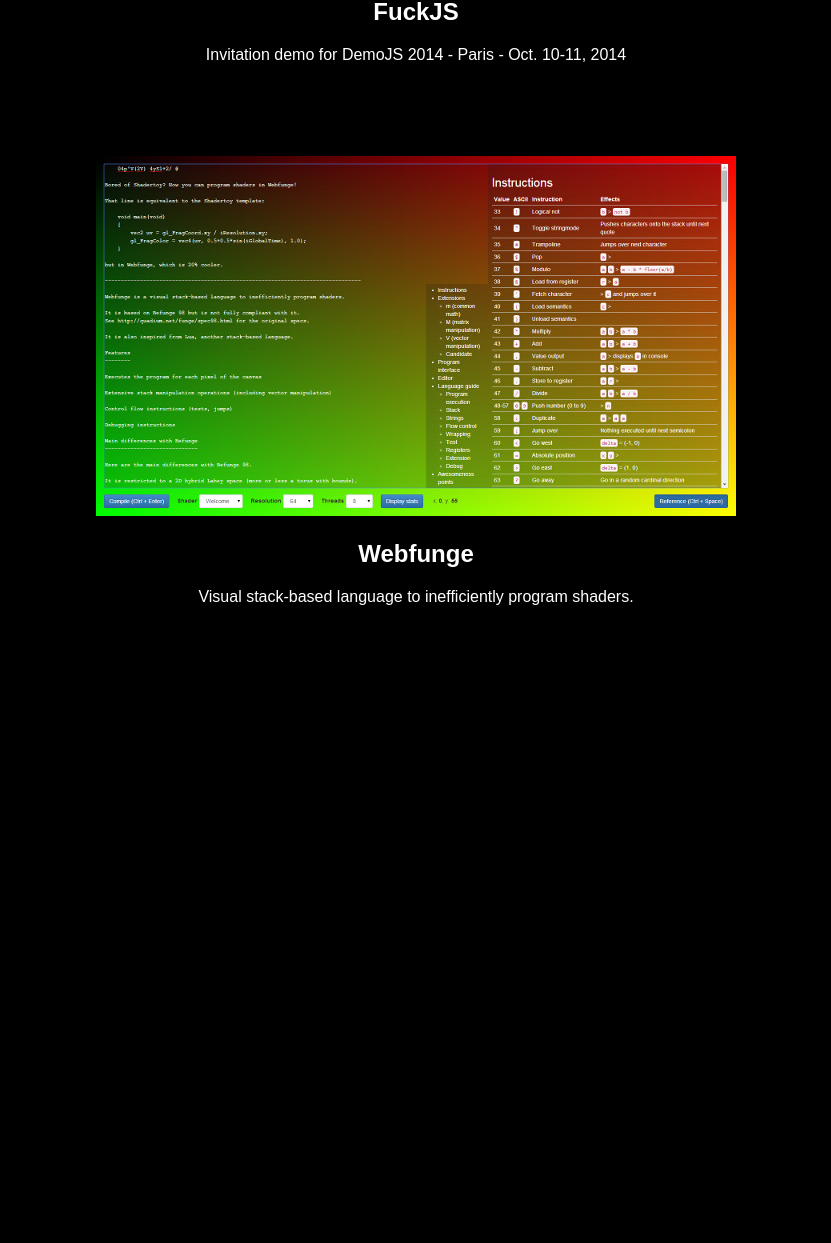
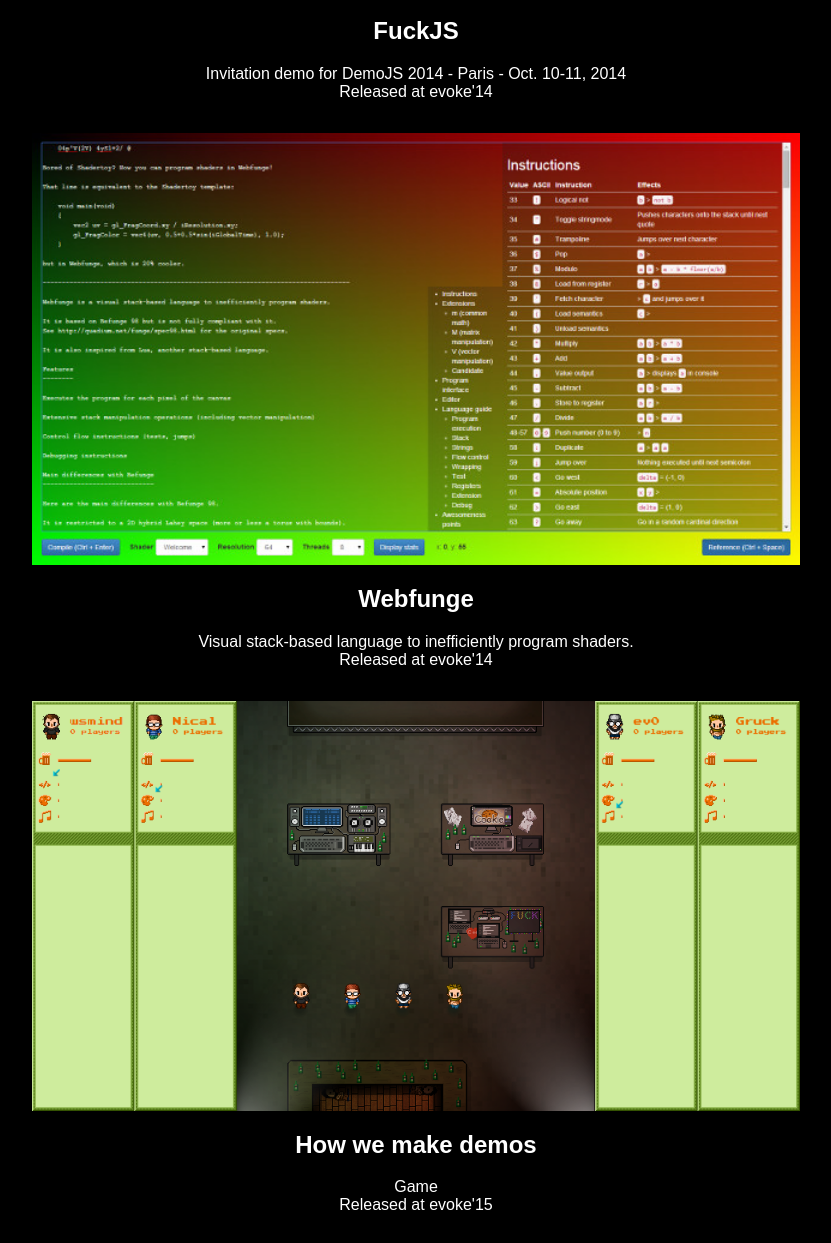
Before and after one commit to wsmind/tmp.graphics, a website: page public/releases/index.html in a window 1280 px wide. Shown: the part 525-1768 px from the top of the page, without its empty margins (224-1055 px from the left). Before the commit the page ends 1212 px from the top, so only its background shows below. Drawn offline with Linux system fonts and the light colour scheme; a web font is replaced by a local one.

Commit message:
add evoke15 releases

```diff
--- a/public/releases/index.html
+++ b/public/releases/index.html
@@ -5,6 +5,7 @@
     <title>Releases / tmp</title>
     <link href='http://fonts.googleapis.com/css?family=Droid+Sans' rel='stylesheet' type='text/css'>
     <style>
+
 body, div {
   background: #000;
   color: #fff;
@@ -15,12 +16,10 @@
 }
 
 a {
-	border: 1px solid #000;
+  text-decoration: none;
   color: white;
-	display: inline-block;
-	max-width: 640px;
-	padding: 10px;
-	text-decoration: none;
+  box-sizing: border-box;
+  color: gray;
 }
 
 a:hover {
@@ -28,7 +27,7 @@
 }
 
 article {
-	margin: 70px 10px;
+  margin-top: 2em;
 }
 
 h1, h2 {
@@ -36,21 +35,47 @@
 }
 
 img {
-	max-width: 100%;
+  max-width: 90%;
+  width: 60%;
+  display: block;
+  margin: 0 auto;
 }
+
     </style>
   </head>
   <body>
     <h1>Releases</h1>
-		<article><a href="fuckjs/">
+    <article>
+      <a href="fuckjs/">
         <img src="fuckjs/fuckjs.png"/>
+      </a>
       <h2>FuckJS</h2>
       <div>Invitation demo for DemoJS 2014 - Paris - Oct. 10-11, 2014</div>
-		</a></article>
-		<article><a href="http://webfunge.bloutiouf.com/">
+      <div>Released at evoke'14</div>
+    </article>
+    <article>
+      <a href="http://webfunge.bloutiouf.com/">
         <img src="webfunge/webfunge.jpg"/>
+      </a>
       <h2>Webfunge</h2>
       <div>Visual stack-based language to inefficiently program shaders.</div>
-		</a></article>
+      <div>Released at evoke'14</div>
+    </article>
+    <article>
+      <a href="https://github.com/Bloutiouf/How-we-make-demos">
+        <img src="how-we-make-demos/screenshot.png"/>
+      </a>
+      <h2>How we make demos</h2>
+      <div>Game</div>
+      <div>Released at evoke'15</div>
+    </article>
+    <article>
+      <a href="hungry-for-more/">
+        <img src="hungry-for-more/screenshot.png"/>
+      </a>
+      <h2>Hungry for more</h2>
+      <div>Teaser demo for the Cookie Party in paris (<a href="//cookie.paris">cookie.paris</a>)</div>
+      <div>Released at evoke'15</div>
+    </article>
   </body>
 </html>
```
Also changed, not shown: public/releases/how-we-make-demos/screenshot.png (added). Lines whose indentation alone changed are shown as unchanged.
